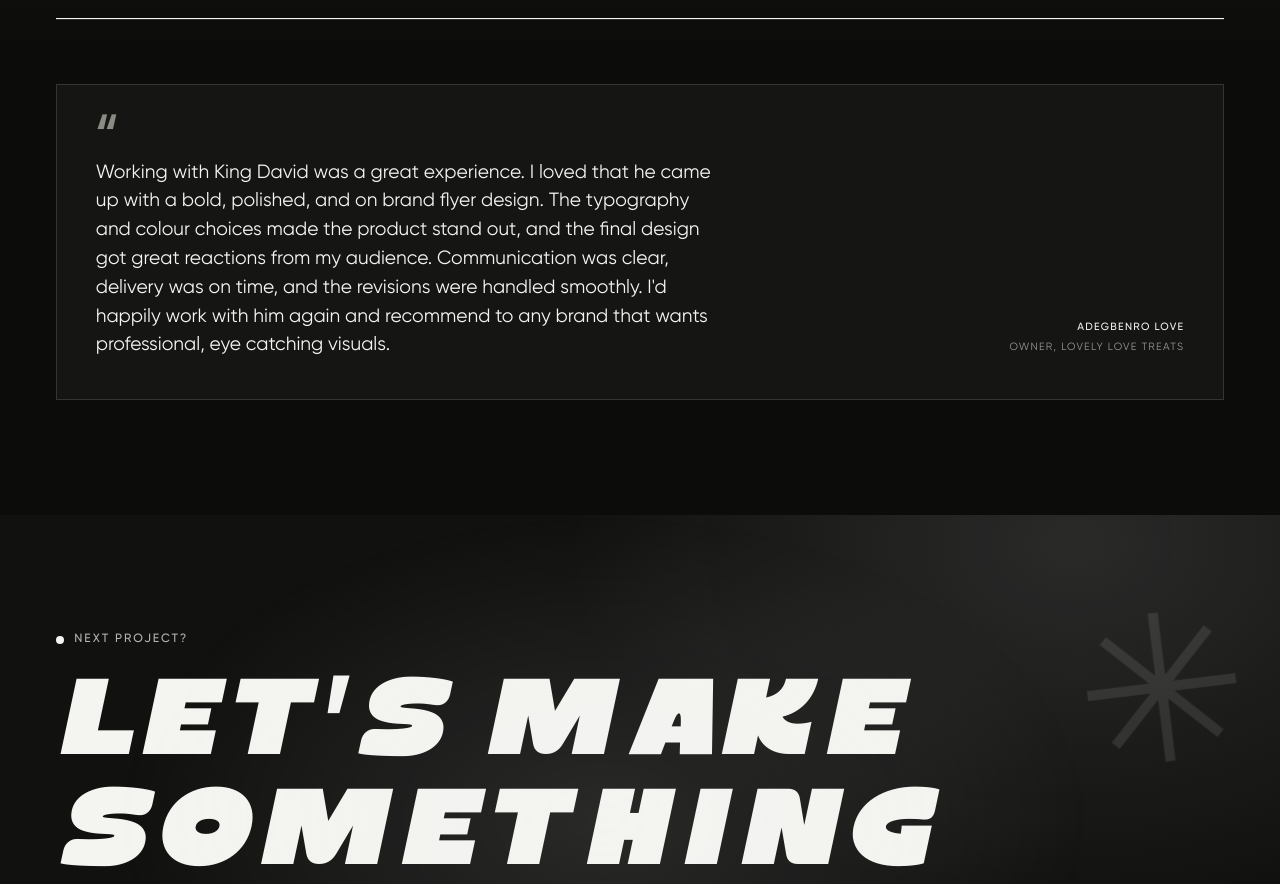
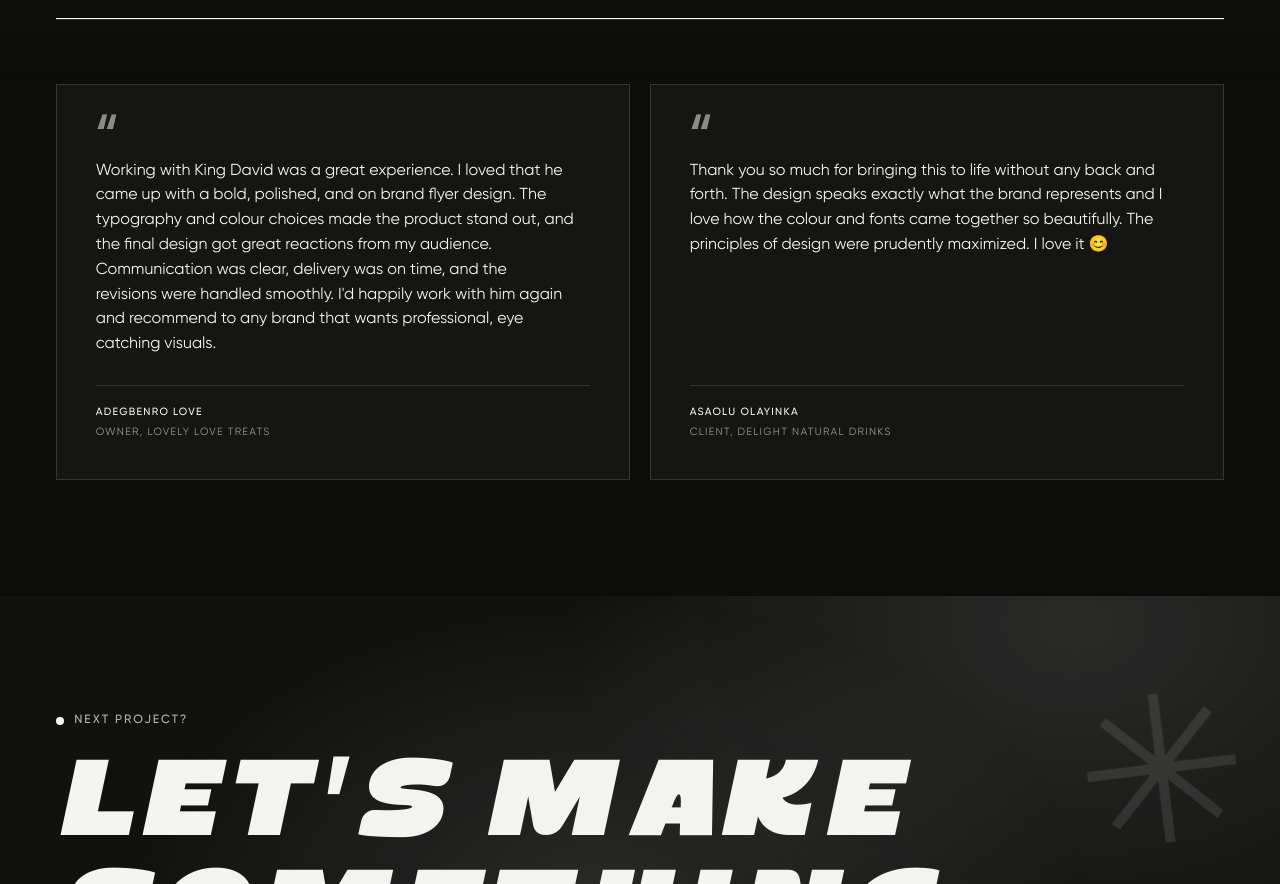
Before and after one commit to davidmarvelous001-create/king-david-portfolio, a plain HTML site: page index.html in a window 1280 px wide. Shown: the part 4838-5722 px from the top of the page. Drawn offline with Linux system fonts and the light colour scheme.

Commit message:
Add second client testimonial on Home

```diff
--- a/index.html
+++ b/index.html
@@ -330,12 +330,19 @@
       <h2 id="testimonials-title">What clients say</h2>
       <span class="meta">Client feedback</span>
     </div>
-    <div class="testimonials__grid testimonials__grid--single">
+    <div class="testimonials__grid">
       <figure class="testimonial reveal">
         <blockquote>Working with King David was a great experience. I loved that he came up with a bold, polished, and on brand flyer design. The typography and colour choices made the product stand out, and the final design got great reactions from my audience. Communication was clear, delivery was on time, and the revisions were handled smoothly. I'd happily work with him again and recommend to any brand that wants professional, eye catching visuals.</blockquote>
         <figcaption>
           <span class="testimonial__name">Adegbenro Love</span>
           <span class="testimonial__role">Owner, Lovely Love Treats</span>
+        </figcaption>
+      </figure>
+      <figure class="testimonial reveal" data-delay="1">
+        <blockquote>Thank you so much for bringing this to life without any back and forth. The design speaks exactly what the brand represents and I love how the colour and fonts came together so beautifully. The principles of design were prudently maximized. I love it 😊</blockquote>
+        <figcaption>
+          <span class="testimonial__name">Asaolu Olayinka</span>
+          <span class="testimonial__role">Client, Delight Natural Drinks</span>
         </figcaption>
       </figure>
     </div>
```
Also changed, not shown: 1 other file.
